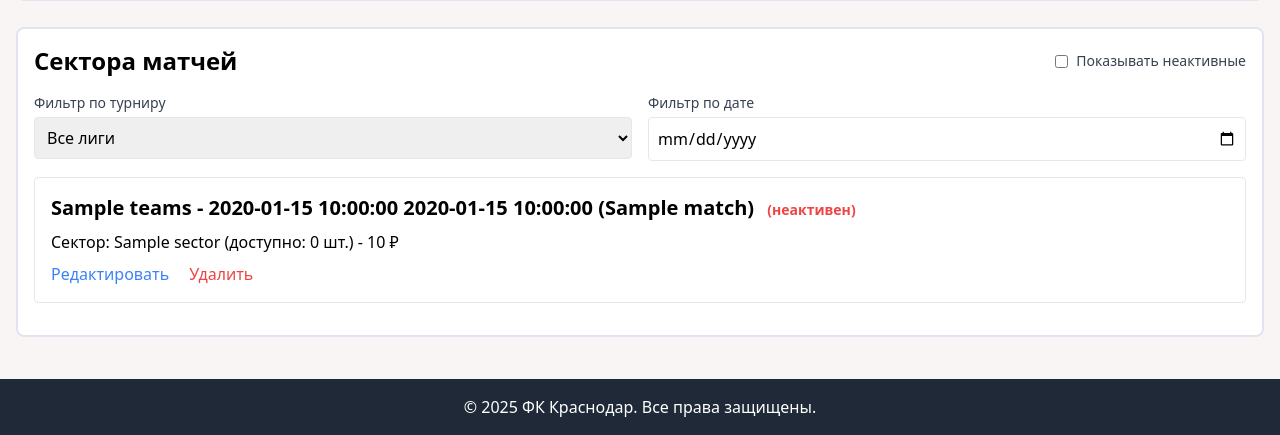
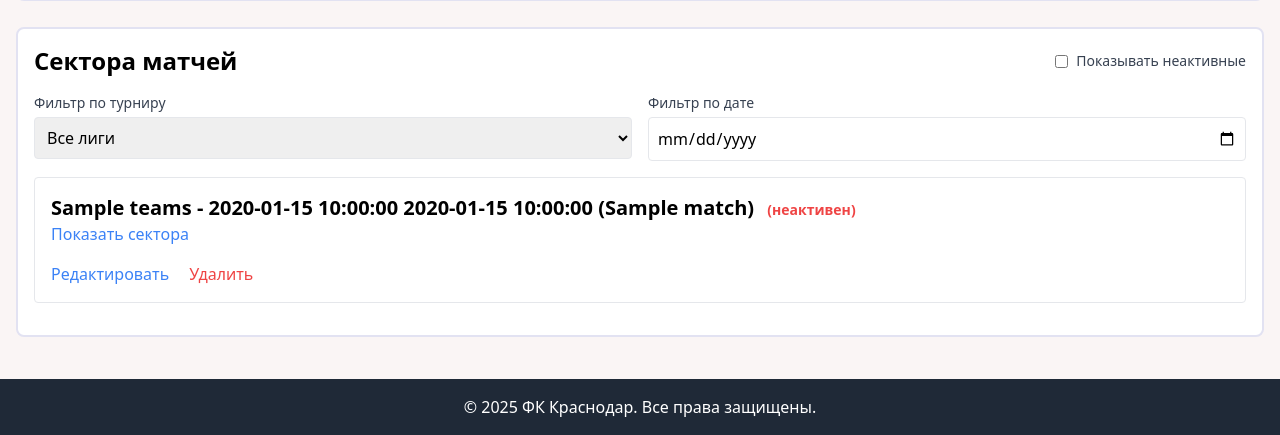
Before and after one commit to mm0sya/DombiletDiplom, a FastAPI app: template diplom/templates/admin_panel.html in a window 1280 px wide. Shown: the part 687-1122 px from the top of the page. Run offline with FastAPI, Linux system fonts and the light colour scheme; the template is opened without the code that fills it: most values are stand-ins (such as "Sample title", 1, 10 or a date in 2020); parts of the project's set-up code (start-up, migrations or seed data) failed here and were passed over; some libraries are stand-ins or nearby versions.

Commit message:
Update admin_panel.html

```diff
--- a/diplom/templates/admin_panel.html
+++ b/diplom/templates/admin_panel.html
@@ -100,7 +100,8 @@
                 {% for match in matches %}
                     <div class="match-item border rounded p-4 mb-4" data-tournament="{{ match.tournament | default('РПЛ') }}" data-date="{{ match.date }}" data-active="{{ match.is_active|default(true) }}">
                         <h3 class="text-xl font-semibold">{{ match.teams }} - {{ match.date }} {{ match.time }} ({{ match.tournament | default('РПЛ') }}) {% if not match.is_active %}<span class="text-red-500 text-sm ml-2">(неактивен)</span>{% endif %}</h3>
-                        <ul class="mt-2">
+                        <button type="button" class="text-blue-500 hover:underline mb-2" onclick="toggleSectors(this)">Показать сектора</button>
+                        <ul class="mt-2 hidden">
                             {% for sector in match.sectors %}
                                 {% set prices = sector.seats | map(attribute='price') | list %}
                                 {% set min_price = prices|min if prices else 0 %}
@@ -124,4 +125,16 @@
             </div>
         </div>
     </main>
+    <script>
+    function toggleSectors(btn) {
+        const ul = btn.nextElementSibling;
+        if (ul.classList.contains('hidden')) {
+            ul.classList.remove('hidden');
+            btn.textContent = 'Скрыть сектора';
+        } else {
+            ul.classList.add('hidden');
+            btn.textContent = 'Показать сектора';
+        }
+    }
+    </script>
 {% endblock %}
```
